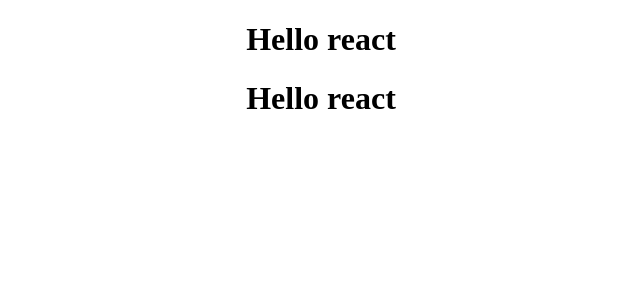
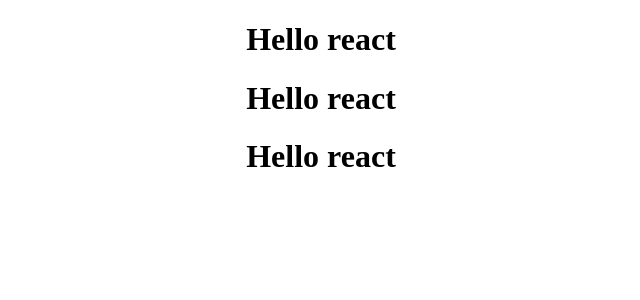
Before and after one commit to AlexandrPetrov1987/sep-react-2021, a React (Create React App) app: page / in a window 1280 px wide. Shown: the top 300 px of the page, without its empty margins (319-959 px from the left). Built offline with nearby package versions, Linux system fonts and the light colour scheme.

Commit message:
add to project

```diff
--- a/src/App.js
+++ b/src/App.js
@@ -5,6 +5,7 @@ function App() {
         <div className="App">
             <h1>Hello react</h1>
             <h1>Hello react</h1>
+            <h1>Hello react</h1>
         </div>
     );
 }
```
